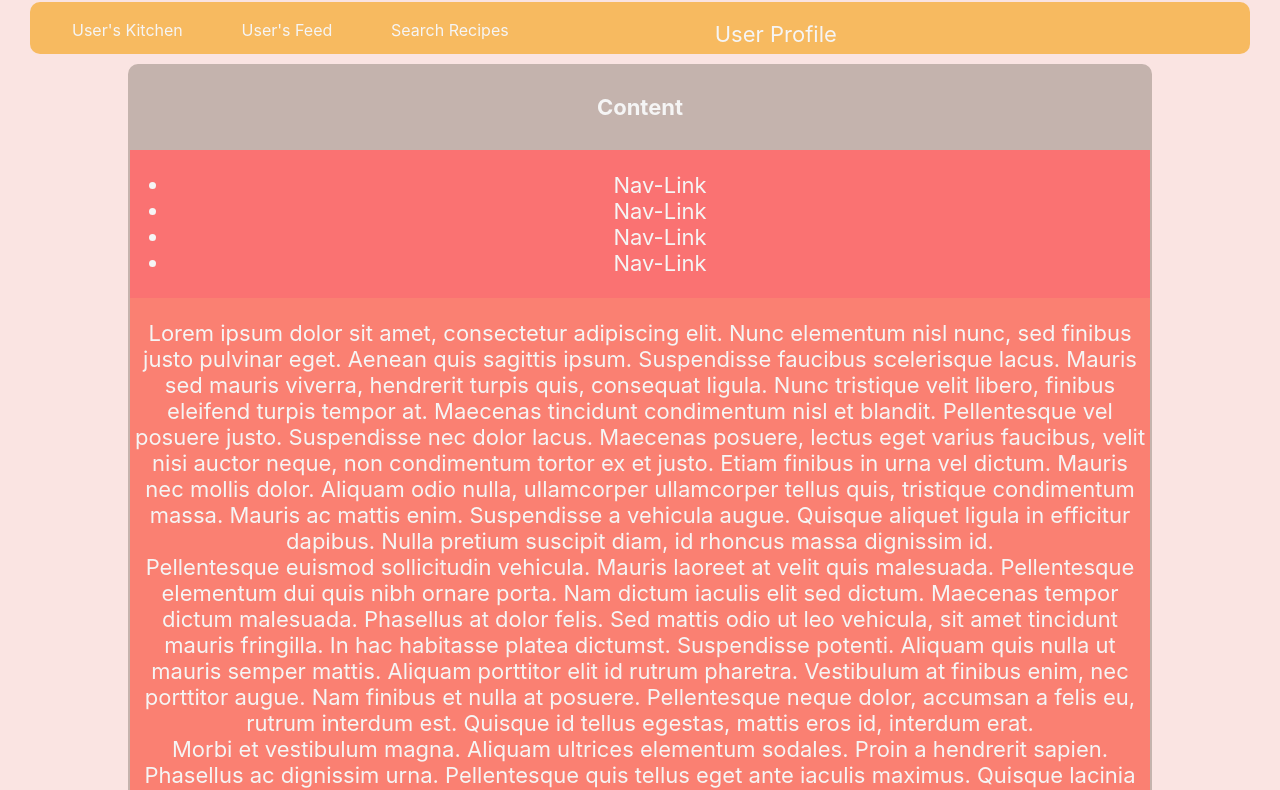
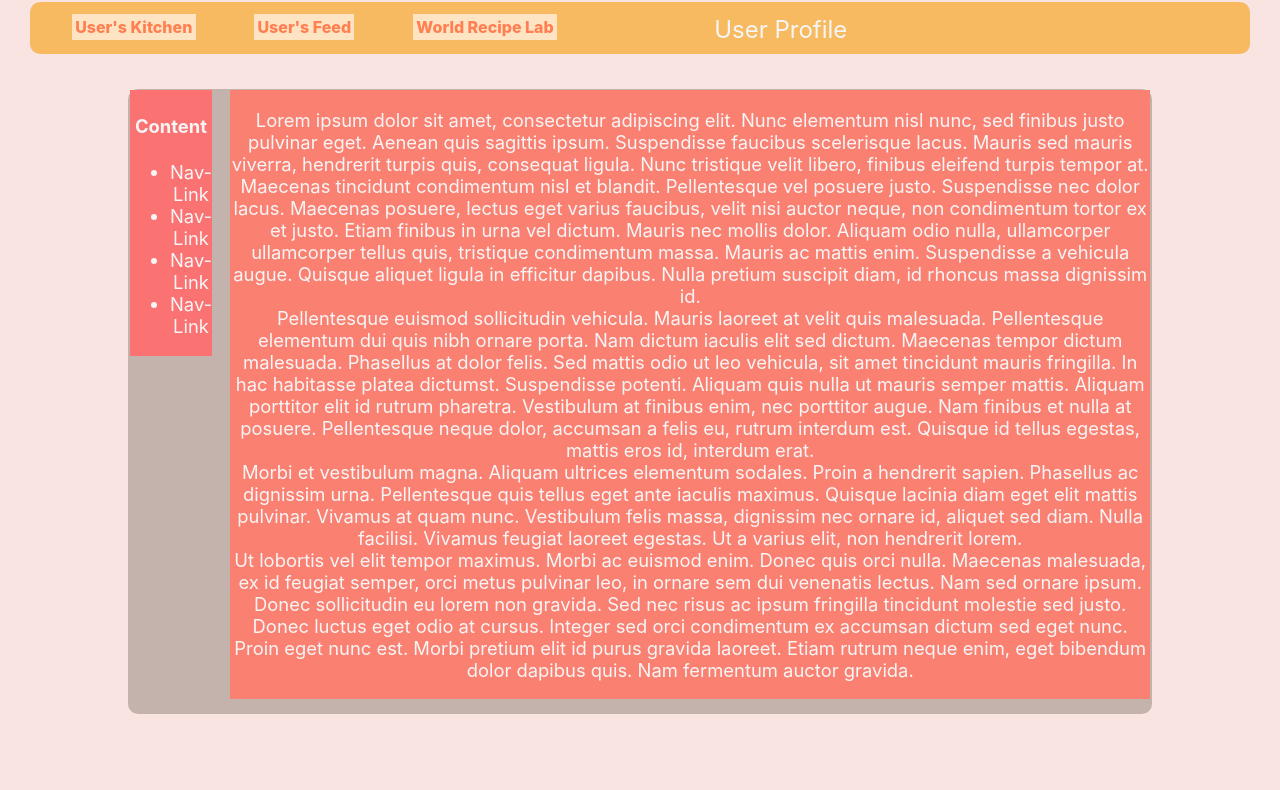
Before and after one commit to badihaki/bwif-frontend, a React (Create React App) app: page / in a window 1280 px wide. Shown: the top 790 px of the page. Built offline with nearby package versions, Linux system fonts and the light colour scheme; no server answers.

Commit message:
css changes, prepping for react router installation

```diff
--- a/src/App.css
+++ b/src/App.css
@@ -50,6 +50,7 @@
   align-items: center;
 
   text-align: center;
+  font-size: 62.5%;
   background-color: rgb(250, 228, 226);
 
   height: 100vh;
@@ -82,19 +83,29 @@
   gap: 5%;
 }
 
+#navigation > ul > .nav-link {
+  background-color: bisque;
+
+  color: coral;
+  font-weight: 800;
+
+  padding: .2rem;
+  font-size: 1rem;
+}
+
 #profile-link {
   margin-left: 10%;
   bottom: 35px;
-  left: 75px;
+  left: 5rem;
 
-  font-size: 22px;
+  font-size: 1.5rem;
 
   position: relative;
 }
 
 #content {
   text-align: center;
-  font-size: 22px;
+  font-size: 1.15rem;
   color: whitesmoke;
 
   background-color:rgb(196, 179, 173);
@@ -107,13 +118,18 @@
   padding-top: 1px;
 
   display: flex;
-  flex-flow: column nowrap;
+  align-items: center;
+  flex-flow: row nowrap;
+  gap: 1em;
 }
 
 #content-navigation{
   background-color: rgb(250, 114, 114);
+
+  align-self: flex-start;
 }
 
 #main-content{
   background-color: salmon;
+  flex-grow: 1;
 }
--- a/src/App.js
+++ b/src/App.js
@@ -15,14 +15,14 @@ function App() {
       { /*<SignupLoginComponent />*/ }
       <div id='navigation'>
         <ul>
-          <li className='link'>
+          <li className='nav-link'>
             User's Kitchen
           </li>
-          <li className='link'>
+          <li className='nav-link'>
             User's Feed
           </li>
-          <li className='link'>
-            Search Recipes
+          <li className='nav-link'>
+            World Recipe Lab
           </li>
         </ul>
         <span id='profile-link' className='link'>
@@ -30,8 +30,8 @@ function App() {
           </span>
       </div>
       <div id='content'>
+        <div id='content-navigation'>
         <h4>Content</h4>
-        <div id='content-navigation'>
           <ul>
             <li className='nav-link'>Nav-Link</li>
             <li className='nav-link'>Nav-Link</li>
```
